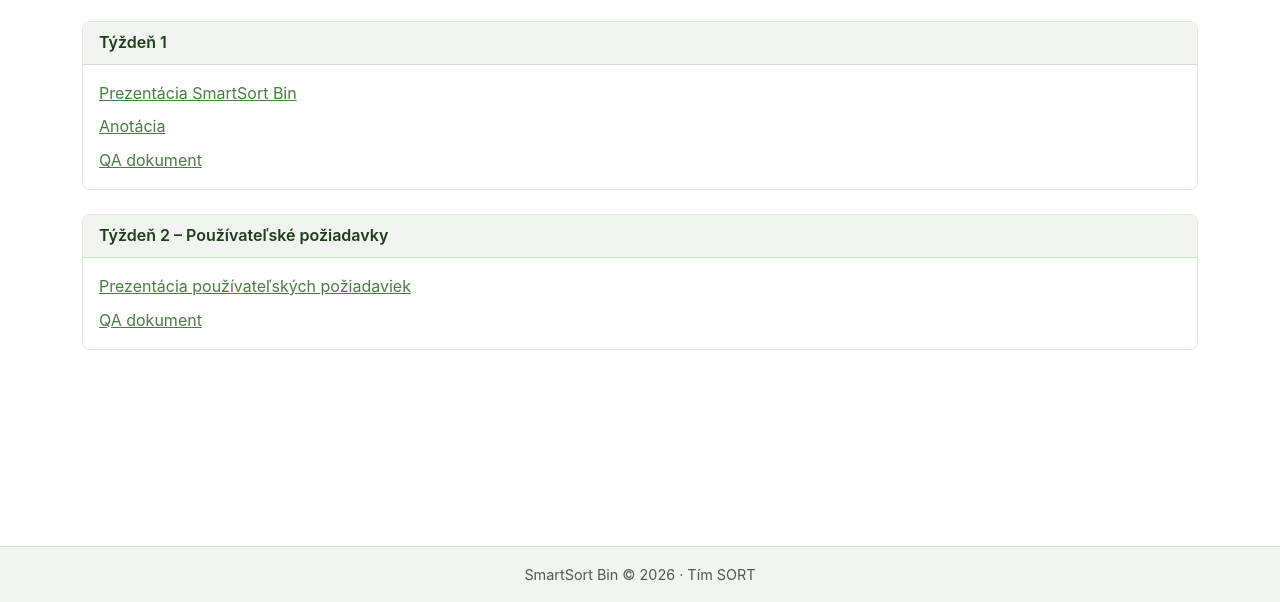
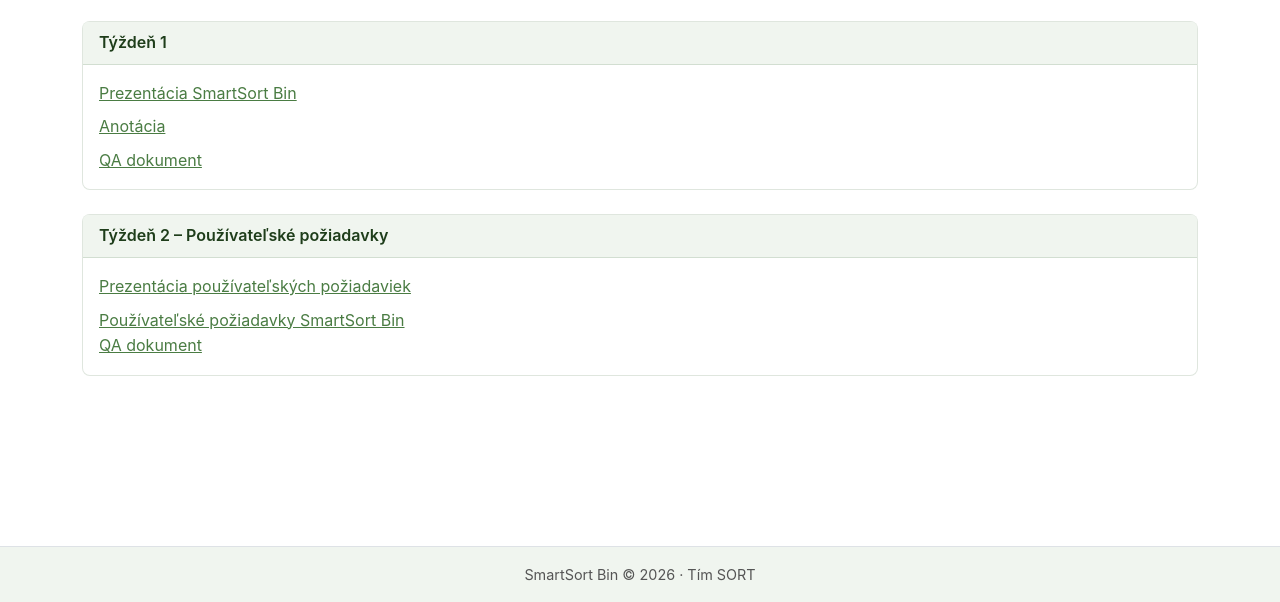
Before and after one commit to paxoja/SmartSortBin, a plain HTML site: page zadania.html in a window 1280 px wide. Shown: the part 198-800 px from the top of the page. Drawn offline with nearby package versions, Linux system fonts and the light colour scheme.

Commit message:
tyzden 2 zadania

```diff
--- a/zadania.html
+++ b/zadania.html
@@ -77,11 +77,21 @@
           <div class="card-body">
             <ul class="list-unstyled mb-0">
               <li class="mb-2">
-                <a href="assets/tyzden2/prezentacia.pdf"
+                <a href="assets/tyzden2/SmartSort_Bin - user requirements.pptx"
                   >Prezentácia používateľských požiadaviek</a
                 >
               </li>
-              <li><a href="assets/tyzden2/qa.pdf">QA dokument</a></li>
+              <li>
+                <a
+                  href="assets/tyzden2/Používateľské požiadavky - SmartSort Bin.pdf"
+                  >Používateľské požiadavky SmartSort Bin</a
+                >
+              </li>
+              <li>
+                <a href="assets/tyzden2/2 QA dokument projekt Mihalik.docx"
+                  >QA dokument</a
+                >
+              </li>
             </ul>
           </div>
         </section>
```
Also changed, not shown: assets/tyzden2/README.txt (deleted), assets/tyzden3/README.txt (deleted), 5 other files.
